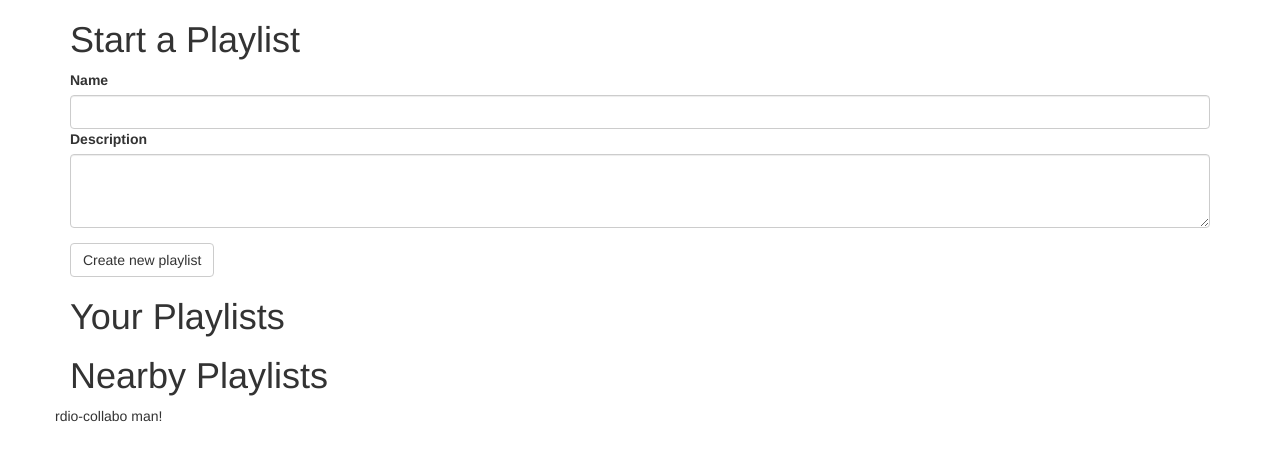
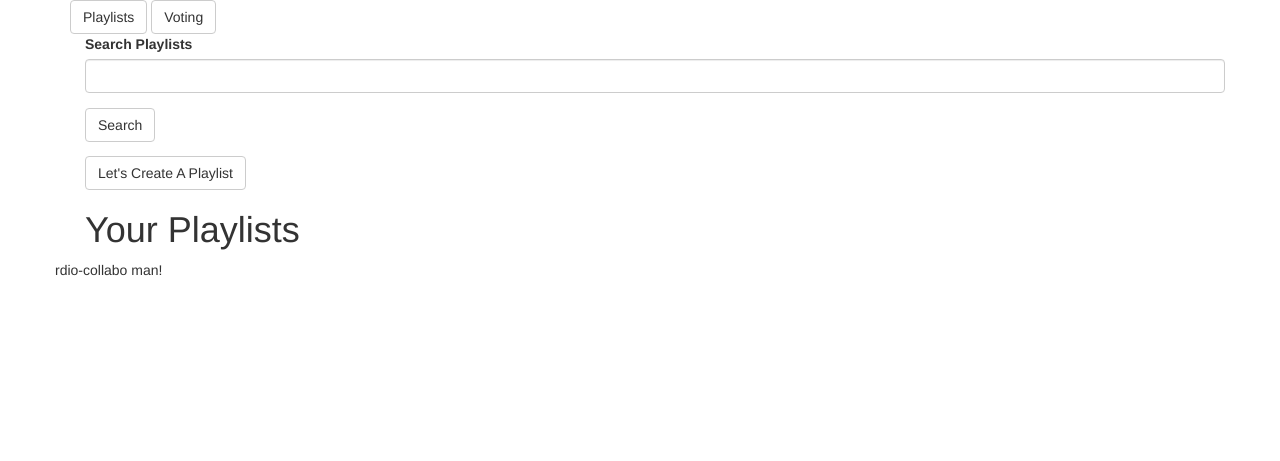
Before and after one commit to f-enye/rdio-collabo, a Flask app: template rdio_collabo/templates/index.html in a window 1280 px wide. Shown: the top 461 px of the page. Run offline with Flask 2, Linux system fonts and the light colour scheme; the template is opened without the code that fills it, so the values that code supplies are empty; some libraries are stand-ins or nearby versions.

Commit message:
Process of nominating songs for a playlist. Process of adding playlist search feature

```diff
--- a/rdio_collabo/__init__.py
+++ b/rdio_collabo/__init__.py
@@ -15,6 +15,6 @@ lm.login_view = 'Login'
 csrf = CsrfProtect()
 csrf.init_app(app)
 
-rdioOAuth = RdioAuthenticator()
+rdioOAuthManager = RdioAuthenticator()
 
 from rdio_collabo import views, models
--- a/rdio_collabo/static/js/main.js
+++ b/rdio_collabo/static/js/main.js
@@ -1,115 +1,136 @@
 $(document).ready(function() {
 
-  /* New playlist button: Makes AJAX call to request new empty playlist.*/
-  $('#create-playlist').submit(function(){
+
+  $("#search-playlists").submit(function(event){
     event.preventDefault();
 
+    var playlistQuery = $("search-playlists-query").val();
+    var csrfToken = $('meta[name=csrf-token]').attr('content');
+
+    backendHandler.SearchPlaylists(query, csrfToken, view.ShowSearchResults);
+  });
+
+  $('#create-playlist').submit(function(event){
+    event.preventDefault();
+
+    // Get field values
     var name = $('#playlist-name').val();
     var description = $('#playlist-description').val();
-    var csrfToken = $('meta[name=csrf-token').attr('content')
-    app.CreatePlaylist(name, description, csrfToken);
+    var csrfToken = $('meta[name=csrf-token').attr('content');
+
+    // Clear field values
+    view.TogglePlaylistCreateControls();
+
+    backendHandler.CreatePlaylist(name, description, csrfToken, view.UpdateListOfPlaylists);
   });
-
-  // $('#nearby').text('Searching for nearby playlists...');
-  // app.nearby();
 
   /* Search Button: Makes AJAX call to make search request */
   $('#search').click(function(){
     $('#results').text('Loading...');
     var query = $('#query').val();
-    app.search(query);
-  })
+    var csrfToken = $('meta[name=csrf-token]').attr('content');
+    backendHandler.SearchAlbumsArtistsTracks(query, csrfToken, view.PrintSearchResults);
+  });
+
+  $('#start-playlist-creation').click(function(){
+    view.TogglePlaylistCreateControls();
+  });
+
+  $('#cancel-playlist-creation').click(function(){
+    view.TogglePlaylistCreateControls();
+  });
 
 });
 
-/* App deals with logic for making AJAX calls.
-View deals with displaying the page.
-These objects are tightly coupled. :| */
-app = {
-  CreatePlaylist: function(name, description, csrfToken){
+backendHandler = {
+  CreatePlaylist: function(name, description, csrfToken, viewFunction){
     $.post('/playlists/create',
       {'name': name,
        'description': description,
        'csrf_token': csrfToken },
-      function(data){
-        if(data['status'] === 'ok')
-        {
-          $("#owner-playlists").append(data['result']['name']);
-        }
-    });
+        function(data){
+          if('ok' === data['status'])
+          {
+            // format data for view function.
+            var result = data['result'];
+            viewFunction(result);
+          }
+      }
+    );
   },
 
-  nearby: function(){
-    $.post("/playlists/nearby", function(data, textStatus){
-      console.log(textStatus);
-      if(data == 0)
-        view.printNoNearby();
-      else{
-        view.printNearby(data);
+  SearchAlbumsArtistsTracks: function(query, csrfToken, viewFunction){
+    $.ajax({url: "/search/" + query,
+      type: 'POST',
+      dataType:'json',
+      beforeSend:function(xhr){
+        xhr.setRequestHeader('X-CSRFToken', csrfToken);
+      },
+      success: function(data){
+        if('ok' === data['status'])
+        {
+          // format data for view function.
+          var result = data['result']['results'];
+          viewFunction(result);
+        }
       }
     });
   },
 
-  // search: function(query){
-  //   var self = this;
-  //   $.post("/search/" + query, function(data, textStatus){
-  //     var data = $.parseJSON(data);
-  //     view.printResults(data);
-  //     self.handleAdd();
-  //   })
-  // },
-
-  // handleAdd: function(){
-  //   var self = this;
-  //   $(".add").click(function(){
-  //     $.post("/add/" + this.id, function(data, textStatus){
-  //       self.playlist = $.parseJSON(data);
-  //       view.printPlaylist();
-  //     });
-  //   })
-  // }
+  SearchPlaylists: function(query, csrfToken, viewFunction){
+    $.post('/search/playlists',
+      {
+        'query': query,
+        'csrf_token': csrfToken
+      },
+      function(data){
+        if('ok' === data['status'])
+        {
+          // format data for view function
+          console.log(data);
+          //viewFunction();
+        }
+    });
+  }
 };
 
-// view = {
-//   printPlaylist: function(){
-//     $("#results").html("Song added to playlist.");
-//     $("#results").after("<ul id='playlist'>");
-//     $.each(app.playlist, function(id, track) {
-//       $("#playlist").append("<li><ul id='playlist-" + id       + "'>");
-//       $("#playlist-" + id).append("Song: "        + track['name']  + "<br>");
-//       $("#playlist-" + id).append("Artist: "          + track['artist']    + "<br>");
-//       $("#playlist-" + id).append("Album: "          + track['album']    + "<br>");
-//     })
-//   },
+view = {
+  TogglePlaylistCreateControls: function(){
+    // Hide the start playlist creation button.
+    $("#start-playlist-creation").toggle();
 
-//   printResults: function(data){
-//     $("#results").html("<ul id='results-list'>");
+    // Reset the form.
+    $('#create-playlist')[0].reset();
 
-//     $.each(data, function(i, track) {
-//       var artist  = track["artist"];
-//       var name    = track["name"];
-//       var album   = track["album"];
-//       var art     = track["icon"];
-//       var id      = track["key"];
+    // Hide the form.
+    $('#create-playlist').toggle();
+  },
 
-//       $("#results-list").append("<li><ul id='result-"       + i       + "'>");
-//       $("#result-"  + i).append("<button class='add' id='"  + id      + "'>+</button><br>");
-//       $("#result-"  + i).append("Artist: "                  + artist  + "<br>");
-//       $("#result-"  + i).append("Name: "                    + name    + "<br>");
-//       $("#result-"  + i).append("Album: "                   + album   + "<br>");
-//       $("#result-"  + i).append("Rdio identifier: "         + id      + "<br>");
-//       $("#result-"  + i).append("<img src='"                + art     + "'><br>");
-//     });
-//   },
+  UpdateListOfPlaylists: function(result){
+    $('#owner-playlists').append(
+      $('<li></li>').append($('<a></a>').text(result['name']).attr(
+        'href', '/playlists/' + result['key'])));
+  },
 
-//   printNoNearby: function(){
-//     $("#nearby").text("No nearby playlists found. :(");
-//   },
+  PrintSearchResults: function(result){
+    $("#results").html("<ul id='results-list'>");
 
-//   printNearby: function(data){
-//     $("#nearby").text("");
-//     for (var i = 0; i < data["playlists"].length; i++) {
-//       $("#nearby").append(data["playlists"][i].name + "<br>");
-//     };
-//   }
-//};
+    $.each(result, function(i, track) {
+      var artist  = track["artist"];
+      var name    = track["name"];
+      var album   = track["album"];
+      var art     = track["icon"];
+      var id      = track["key"];
+
+      $("#results-list").append("<li><ul id='result-"       + i       + "'>");
+      $("#result-"  + i).append("<button class='add btn btn-default' id='"  + id      + "'>+</button><br>");
+      $("#result-"  + i).append("Artist: "                  + artist  + "<br>");
+      $("#result-"  + i).append("Name: "                    + name    + "<br>");
+      $("#result-"  + i).append("Album: "                   + album   + "<br>");
+      $("#result-"  + i).append("Rdio identifier: "         + id      + "<br>");
+      $("#result-"  + i).append("<img src='"                + art     + "'><br>");
+    });
+  },
+
+
+};
--- a/rdio_collabo/templates/base.html
+++ b/rdio_collabo/templates/base.html
@@ -1,6 +1,8 @@
 <html>
 <head>
     <meta name="viewport" content="width=device-width, initial-scale=1, user-scalable=no">
+    <!-- Our very own csrf token -->
+    <meta name="csrf-token" content="{{ csrf_token() }}">
     <script type="text/javascript" src="{{ url_for('static', filename='jQuery/jquery-2.1.1.js') }}"></script>
     <script type="text/javascript" src="{{ url_for('static', filename='bootstrap-3.2.0/js/bootstrap.js') }}"></script>
     <link rel="stylesheet" type="text/css" href="{{ url_for('static', filename='bootstrap-3.2.0/css/bootstrap.min.css') }}">
@@ -23,6 +25,8 @@
     {% endif %}
     {% endwith %}
     <div class="container">
+        <a href="{{ url_for('Index') }}"class="btn btn-default">Playlists</a>
+        <a href="{{ url_for('Voting') }}"class="btn btn-default">Voting</a>
         {% block content %}{% endblock %}
     </div>
 </body>
--- a/rdio_collabo/templates/index.html
+++ b/rdio_collabo/templates/index.html
@@ -5,13 +5,21 @@
 {% endblock %}
 
 {% block content %}
-<!-- Our very own csrf token -->
-<meta name="csrf-token" content="{{ csrf_token() }}">
+<div class="container">
+	<form id="search-playlists">
+		<div class="form-group">
+			<label for="search-playlists-query">Search Playlists</label>
+			<input class="form-control" id="search-playlist-query" type="text">
+		</div>
+		<button class="btn btn-default" type="submit">Search</button>
+	</form>
 
-<h1>Start a Playlist</h1>
+	<!-- Start playlist creation -->
+	<button class="btn btn-default" id="start-playlist-creation">Let's Create A Playlist</button>
 
 	<!-- Create a Playlist -->
-<form id="create-playlist">
+	<div class="form-group"></div>
+	<form id="create-playlist" style="display:none">
 		<div class="form-group">
 			<label for="playlist-name">Name</label>
 			<input class="form-control" id="playlist-name">
@@ -19,17 +27,18 @@
 			<textarea class="form-control" rows="3" id="playlist-description"></textarea>
 		</div>
 		<button class="btn btn-default" type="submit">Create new playlist</button>
+		<button class="btn btn-default" id="cancel-playlist-creation" type="button">Cancel</button>
 	</form>
 
 	<h1>Your Playlists</h1>
 	<!-- Your playlists displayed -->
 	<ul id="owner-playlists">
-	{% for playlist in ownerPlaylists %}
-		<li>{{ playlist }}</li>
+		{% for playlist in ownerPlaylists | reverse %}
+			<li>
+				<a href="{{ url_for('Playlist', key=playlist.key) }}">{{ playlist.name }}</a>
+			</li>
 		{% endfor %}
 	</ul>
+</div>
 
-<h1>Nearby Playlists</h1>
-<div id="nearby"></div>
-<!-- TODO: List nearby playlists -->
 {% endblock %}
--- a/rdio_collabo/views.py
+++ b/rdio_collabo/views.py
@@ -1,56 +1,35 @@
 # flask related functions
 from flask import render_template, url_for, redirect, g, request, jsonify, session
 from flask.ext.login import login_user, logout_user, current_user, login_required
-from rdio_collabo import app, db, lm, rdioOAuth
+from rdio_collabo import app, db, lm, rdioOAuthManager
 from .forms import PlaylistForm
-from .models import User, Playlist
-
+from .models import User as UserModel
+from .models import Playlist as PlaylistModel
 
 # OAuth related functions.
-from OAuthClasses.RdioOAuth import GetRequestTokenCredentials, CreateLoginString, CreateRequestToken, GetAccessTokenCredentials, RdioGetCurrentUser, RdioCreatePlaylist, RdioGetPlaylists
-
+from OAuthClasses.RdioOAuth import GetRequestTokenCredentials, CreateLoginString, CreateRequestToken, GetAccessTokenCredentials, RdioGetCurrentUser, RdioCreatePlaylist, RdioGetPlaylists, RdioSearch
 
 #################Template Rendering Functions##############
 @app.route('/')
 @app.route('/index')
 @login_required
 def Index():
-    playlists = RdioGetPlaylists(g.user.client_key, rdioOAuth.consumer)
-    ownerPlaylists = [playlist['name'] for playlist in playlists['result']['owned']]
+    playlists = RdioGetPlaylists(g.user.client_key, g.user.user_name, g.user.password, rdioOAuthManager.consumer)
+    ownerPlaylists = [{'key': playlist['key'], 'name': playlist['name']}
+                      for playlist in playlists['result']['owned']]
     return render_template('index.html', ownerPlaylists=ownerPlaylists)
 
-@app.route('/playlists', methods=['GET'])
-def  GetPlaylists():
-    return jsonify(RdioGetPlaylists(g.user.client_key, rdioOAuth.consumer))
+@app.route('/playlists/<key>', methods=['GET'])
+def Playlist(key):
+    playlists = RdioGetPlaylists(g.user.client_key, g.user.user_name, g.user.password, rdioOAuthManager.consumer)
+    # Since playlist keys should be unique, we should only be retrieving one playlist. It should be the,
+    # first and last one in the list.
+    selectPlaylist = [playlist for playlist in playlists['result']['owned'] if playlist['key'] == key][0]
+    return render_template('playlist.html', playlist=selectPlaylist)
 
-@app.route('/playlists/create', methods=['POST'])
-def CreatePlaylist():
-    form = PlaylistForm()
-
-    if form.validate_on_submit():
-        playlistInfo = {}
-        playlistInfo['name'] = form.name.data
-        playlistInfo['description'] = form.description.data
-        return jsonify(RdioCreatePlaylist(g.user.user_name, g.user.password, rdioOAuth.consumer, playlistInfo))
-    return jsonify({'fail': 'you lose!'})
-
-@app.route('/playlists/nearby', methods=['POST'])
-def NearbyPlaylist():
-    playlists = Playlist.query.all()
-
-    dictPlaylist = {'playlists': []}
-    for playlist in playlists:
-        dictPlaylist['playlists'].append(playlist.serialize())
-
-    return jsonify(dictPlaylist)
-
-@app.route('/add/<song_id>', methods=['POST'])
-def add(song_id):
-    return webservice.add(song_id)
-
-@app.route('/search/<query>', methods=['POST'])
-def search(query):
-    return webservice.search(query)
+@app.route('/voting', methods=['GET'])
+def Voting():
+    return 'yo'
 
 @app.route('/login', methods=['GET', 'POST'])
 def Login():
@@ -64,6 +43,38 @@ def Logout():
     logout_user()
     return redirect(url_for('Login'))
 
+###################Rdio API CALLS##########################
+
+@app.route('/playlists/create', methods=['POST'])
+def CreatePlaylist():
+    form = PlaylistForm()
+
+    if form.validate_on_submit():
+        playlistInfo = {}
+        playlistInfo['name'] = form.name.data
+        playlistInfo['description'] = form.description.data
+        return jsonify(RdioCreatePlaylist(g.user.user_name, g.user.password, rdioOAuthManager.consumer, playlistInfo))
+    return jsonify({'fail': 'you lose!'})
+
+@app.route('/search/<query>', methods=['POST'])
+def Search(query):
+    print query
+    return jsonify(RdioSearch(query, g.user.user_name, g.user.password, rdioOAuthManager.consumer))
+
+@app.route('/playlists/nearby', methods=['POST'])
+def NearbyPlaylist():
+    playlists = PlaylistModel.query.all()
+
+    dictPlaylist = {'playlists': []}
+    for playlist in playlists:
+        dictPlaylist['playlists'].append(playlist.serialize())
+
+    return jsonify(dictPlaylist)
+
+@app.route('/add/<song_id>', methods=['POST'])
+def add(song_id):
+    return webservice.add(song_id)
+
 #############Helper Functions##############
 @app.before_request
 def BeforeRequest():
@@ -72,13 +83,13 @@ def BeforeRequest():
 #Used for flask-login
 @lm.user_loader
 def LoadUser(user_id):
-    return User.query.get(int(user_id))
+    return UserModel.query.get(int(user_id))
 
 #############OAuth Functions###############
 
 @app.route('/rdio/login')
 def RdioOAuthLogin():
-    requestTokenCredentials = GetRequestTokenCredentials('http://localhost:5000' + url_for('RdioLoginCallback'), rdioOAuth.client)
+    requestTokenCredentials = GetRequestTokenCredentials('http://localhost:5000' + url_for('RdioLoginCallback'), rdioOAuthManager.client)
     session["oauth_token_secret"] = requestTokenCredentials["oauth_token_secret"]
     return redirect(CreateLoginString(requestTokenCredentials["login_url"], requestTokenCredentials["oauth_token"]))
 
@@ -87,19 +98,19 @@ def RdioLoginCallback():
     requestToken = CreateRequestToken(request.args["oauth_token"], session["oauth_token_secret"])
     requestToken.set_verifier(request.args["oauth_verifier"])
 
-    accessTokenCredentials = GetAccessTokenCredentials(rdioOAuth.consumer, requestToken)
+    accessTokenCredentials = GetAccessTokenCredentials(rdioOAuthManager.consumer, requestToken)
     rdioCurrentUser = RdioGetCurrentUser(accessTokenCredentials["oauth_token"],
                                          accessTokenCredentials["oauth_token_secret"],
-                                         rdioOAuth.consumer)
+                                         rdioOAuthManager.consumer)
 
     #See if user currently exists.
     #If the user does not exist create it.
     #Otherwise update the access token.
-    user = User.query.filter_by(client_key=rdioCurrentUser["result"]["key"]).first()
+    user = UserModel.query.filter_by(client_key=rdioCurrentUser["result"]["key"]).first()
     if user is None:
-        user = User(client_key=rdioCurrentUser["result"]["key"],
-                    user_name=accessTokenCredentials["oauth_token"],
-                    password=accessTokenCredentials["oauth_token_secret"])
+        user = UserModel(client_key=rdioCurrentUser["result"]["key"],
+                         user_name=accessTokenCredentials["oauth_token"],
+                         password=accessTokenCredentials["oauth_token_secret"])
         db.session.add(user)
     else:
         user.user_name = accessTokenCredentials["oauth_token"]
--- a/run.py
+++ b/run.py
@@ -1,5 +1,5 @@
-from rdio_collabo import app, rdioOAuth
+from rdio_collabo import app, rdioOAuthManager
 
 if __name__ == '__main__':
-    rdioOAuth.BuildConsumerAndClient(app.config["CONSUMER_KEY"], app.config["CONSUMER_SECRET"])
+    rdioOAuthManager.BuildConsumerAndClient(app.config["CONSUMER_KEY"], app.config["CONSUMER_SECRET"])
     app.run(debug=True)
```
Also changed, not shown: OAuthClasses/RdioOAuth.py (+12 -25 lines), rdio_collabo/templates/playlist.html (+4 -3 lines). Lines whose indentation alone changed are shown as unchanged.
